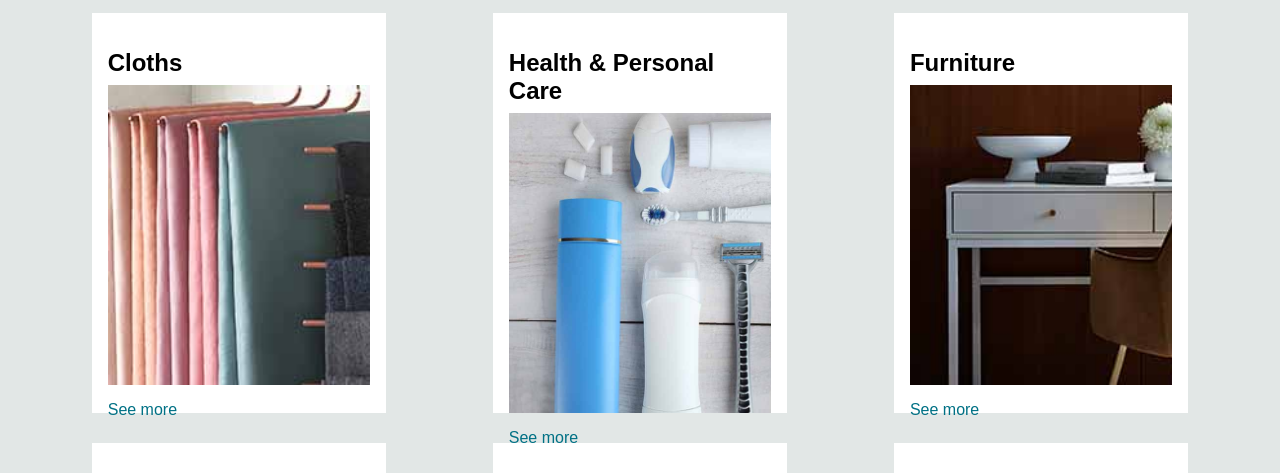
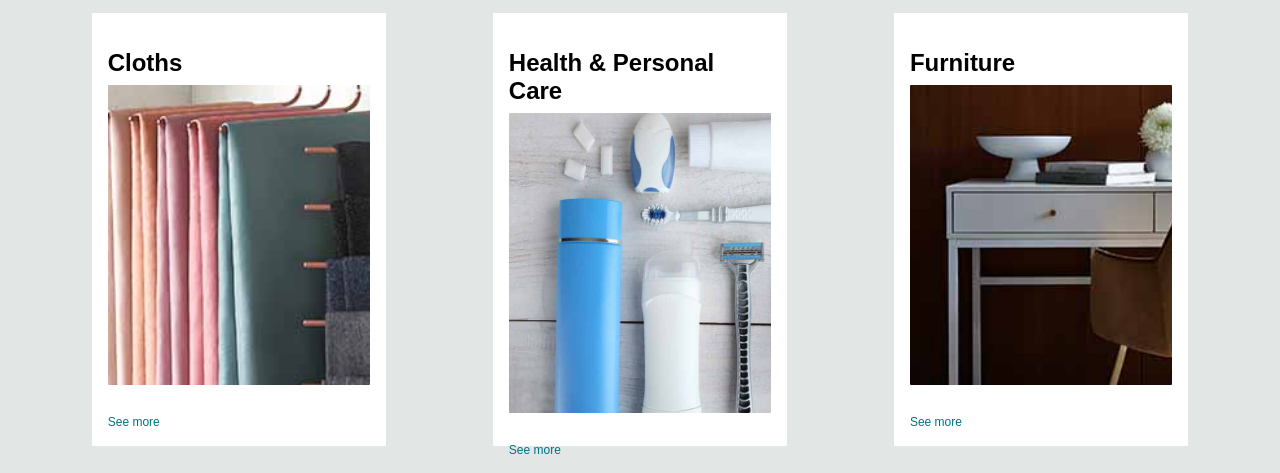
Before and after one commit to MohdFarhanP/amazon-clone, a plain HTML site: page index.html in a window 1280 px wide. Shown: the part 452-925 px from the top of the page. Drawn offline with Linux system fonts and the light colour scheme.

Commit message:
Add files via upload

```diff
--- a/style.css
+++ b/style.css
@@ -197,24 +197,28 @@ span {
     background-color: #e2e7e6;
 }
 .box {
-    height: 400px; ;
+    height: 433px; ;
     /*border: 2px solid black;*/
     width: 23%;
     background-color: white;
     padding: 20px 0px 15px;
     margin: 15px;
+    border-radius: 1px;
 }
 .box-img {
     height: 300px;
     background-size: cover;
     margin-bottom: 1rem;
     margin-top: 0.5rem;
+    border-radius: 1px;
 }
 .box-content {
     margin: 1rem ;
 }
 .box-content p {
+    font-size: 12px;
     color: #007185;
+    margin-top: 30px;
 }
 
 /*footer*/
```
Also changed, not shown: index.html (+1 -3 lines).
